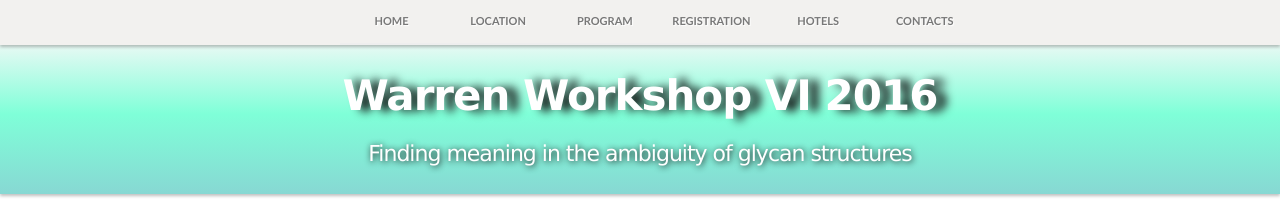
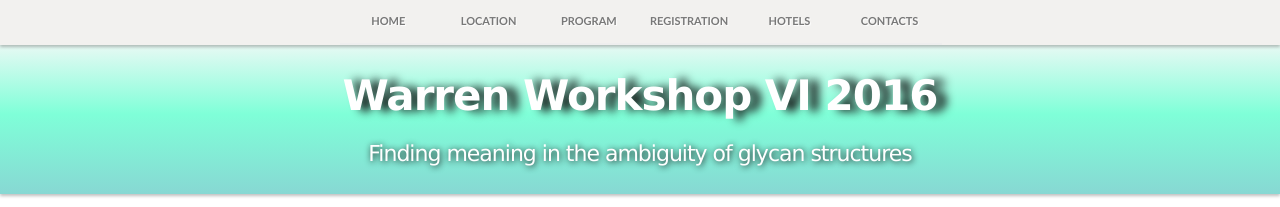
Before and after one commit to yamazakiM/test_warren2016, a Jekyll site: the page built from index.md, in a window 1280 px wide. Shown: the top 207 px of the page. Built offline with Jekyll 4.4.1, drawn with Linux system fonts in a browser that asks for light colours; nearby versions of some CDN libraries; library files that are not in the unit come from our copies.

Commit message:
Update stylesheet.css

```diff
--- a/stylesheets/stylesheet.css
+++ b/stylesheets/stylesheet.css
@@ -433,7 +433,7 @@ form.workshop > table{
 
 .globalNav_ul {
     display: table;
-    width: 100%;
+    width: 94%;
     height: 45px;
     float: left;
     table-layout: fixed;
```
